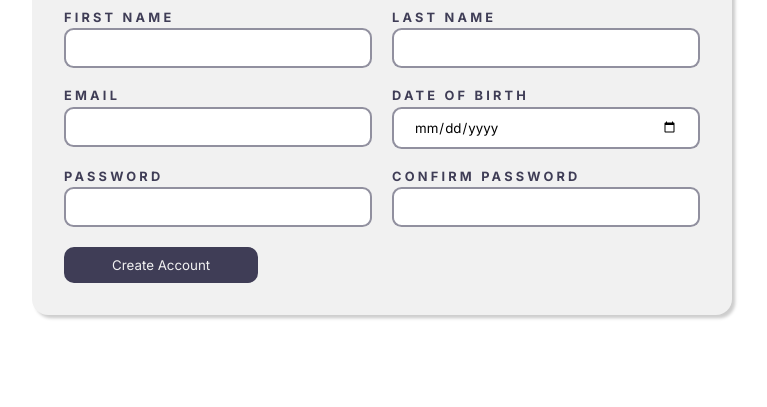
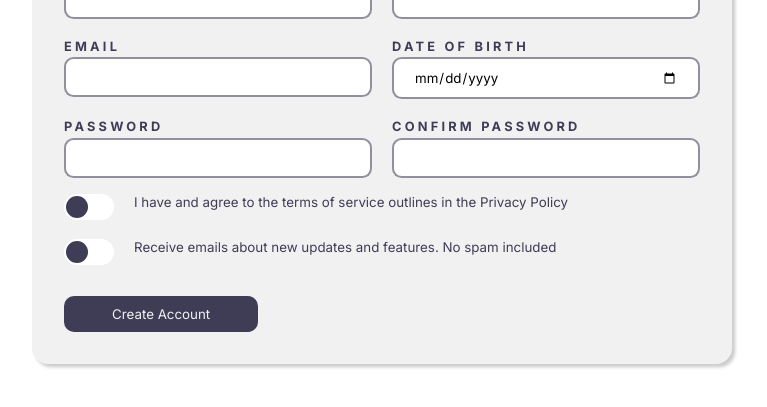
Before and after one commit to hieuDBMS/Project2, a plain HTML site: page index.html in a window 1280 px wide. Shown: the part 289-696 px from the top of the page, without its empty margins (258-1025 px from the left). Drawn offline with Linux system fonts and the light colour scheme.

Commit message:
finished product

```diff
--- a/index.html
+++ b/index.html
@@ -46,6 +46,21 @@
                 </article>
             </div>
 
+            <div class="checkboxes">
+                <article>
+                    <input type="checkbox" name="checkbox" id="checkbox" class="checkbox" required>
+                    <label for="checkbox" class="label"><div class="ball"></div></label>
+                </article>
+                <small>I have and agree to the terms of service outlines in the Privacy Policy</small>
+            </div>
+            <div class="checkboxes">
+                <article>
+                    <input type="checkbox" name="checkbox2" id="checkbox2" class="checkbox" required>
+                    <label for="checkbox2" class="label"><div class="ball"></div></label>
+                </article>
+                <small>Receive emails about new updates and features. No spam included</small>
+            </div>
+
             <button class="btn" type="submit">Create Account</button>
         </form>
     </div>
--- a/styles.css
+++ b/styles.css
@@ -63,6 +63,40 @@ body{
     opacity: 0.75;
     cursor: pointer;
 }
+.checkbox{
+    display: none;
+}
+.label{
+    position: relative;
+    background-color: white;
+    display: flex;
+    align-items: center;
+    justify-content: space-between;
+    border-radius: 50px;
+    margin: 0 1.25rem 0 0;
+    width: 50px;
+    height: 26px;
+    cursor: pointer;
+}
+.ball{
+    background-color: #3F3D56;
+    position: absolute;
+    border-radius: 50%;
+    top: 2px;
+    left: 2px;
+    width: 22px;
+    height: 22px;
+    transition: transform 0.15s linear;
+}
+.checkbox:checked + .label .ball{
+    transform: translateX(24px);
+}
+
+.checkboxes{
+    display: flex;
+    margin: 1rem 0 0.5rem 0;
+    justify-content: start;
+}
 /* input and button are not going to take up the default font family on the body --> we need to inherrit */
 /* Inline elements: labels,small, button, span, a,input,..*/
 /* Block elements: everything else(div,section,all headings,article,aside,figure,header,nav,p)*/
```
Also changed, not shown: index.css (line endings or trailing spaces).
